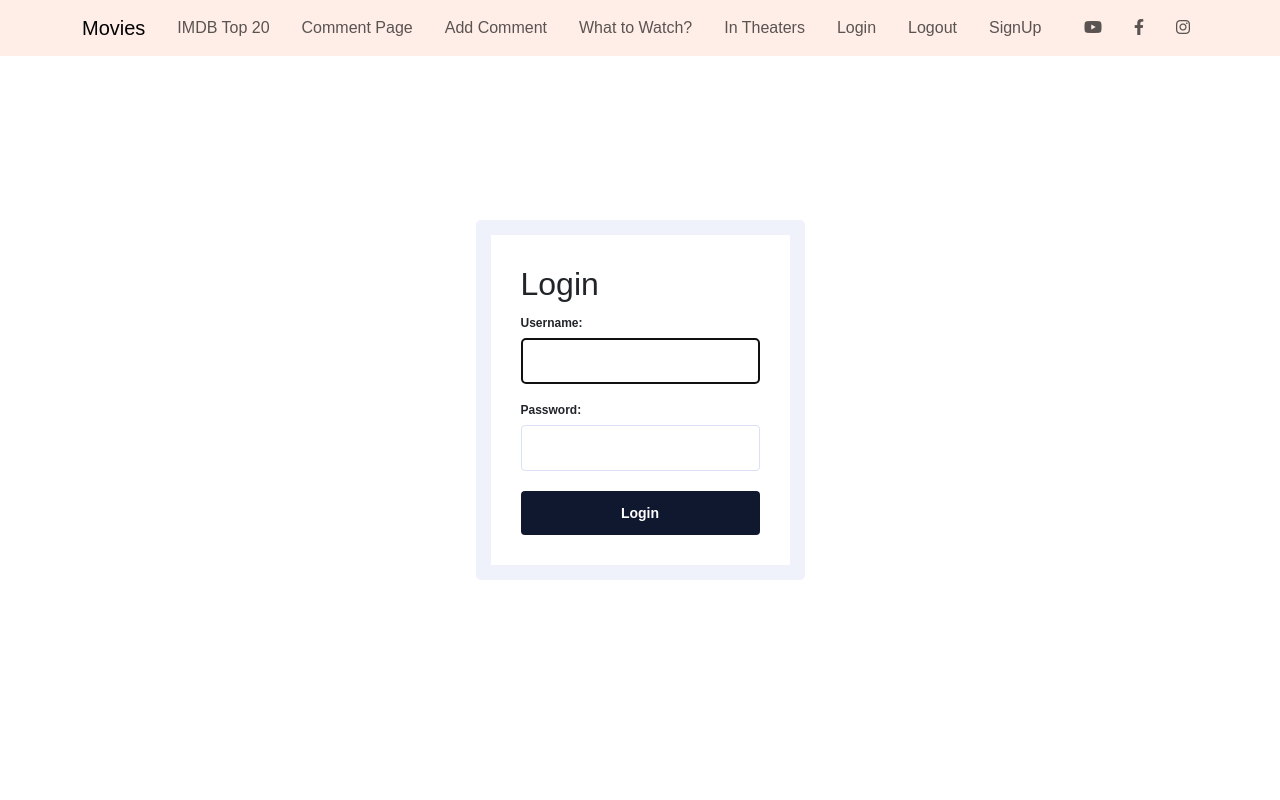
After one commit to YalcinBoraDincer/DjangoMovieApp, a Django app: page /login/ in a window 1280 px wide. The commit adds this page. Run offline with Django 5.2, Linux system fonts and the light colour scheme.

Commit message:
version 4 login sign up log out eklendi

```diff
--- a/movieapp/movieapp/settings.py
+++ b/movieapp/movieapp/settings.py
@@ -127,3 +127,6 @@ STATICFILES_DIRS = [
 # https://docs.djangoproject.com/en/5.0/ref/settings/#default-auto-field
 
 DEFAULT_AUTO_FIELD = 'django.db.models.BigAutoField'
+
+LOGIN_URL = ""
+LOGIN_REDIRECT_URL = "/mywebsite/comentpage/"
--- a/movieapp/movieapp/urls.py
+++ b/movieapp/movieapp/urls.py
@@ -19,5 +19,8 @@ from django.urls import path,include
 
 urlpatterns = [
     path('admin/', admin.site.urls),
-    path('mywebsite/',include('mywebsite.urls'))
+    path('mywebsite/',include('mywebsite.urls')),
+    path('',include('django.contrib.auth.urls')),
+
+
 ]
--- a/movieapp/mywebsite/urls.py
+++ b/movieapp/mywebsite/urls.py
@@ -1,5 +1,6 @@
 from django.urls import path
 from.import views
+
 app_name = 'mywebsite'
 
 urlpatterns = [
@@ -8,6 +9,10 @@ urlpatterns = [
     path('comentpage/',views.commentpage,name='commentpage'),#bora.com/mywebsite/commentpage
     path('intheaters/',views.intheaters,name='intheaters'),#bora.com/mywebsite/intheaters
     path('addcomment/',views.addcomment,name='addcomment'),#bora.com/mywebsite/addcomment
+    path('signup/',views.signUpView.as_view(),name="signup"),
+
+
+
 
 
 
--- a/movieapp/templates/base.html
+++ b/movieapp/templates/base.html
@@ -8,7 +8,8 @@
     <link rel="stylesheet" href="https://cdnjs.cloudflare.com/ajax/libs/font-awesome/6.0.0/css/all.min.css">
     <link rel="stylesheet" href="basestyle.css">
     <style>
-        /* Radiobuttonları gizleme ve yıldızları gösterme */
+
+
       .rating {
           direction: rtl;
           unicode-bidi: bidi-override;
@@ -58,6 +59,22 @@
               <li class="nav-item">
                 <a class="nav-link px-3" href="{% url 'mywebsite:intheaters' %}">In Theaters</a>
               </li>
+              <li class="nav-item">
+                <a class="nav-link px-3" href="{% url 'login' %}">Login</a>
+              </li>
+              <li class="nav-item">
+                <form method="POST" action="{% url 'logout' %}">
+                    {% csrf_token %}
+                    <input type="hidden" name="next" value="{% url 'mywebsite:imdbtops' %}">
+                    <button type="submit" class="nav-link px-3" style="background: none; border: none; padding: 3; cursor: pointer;">Logout</button>
+                </form>
+            </li>
+            <li class="nav-item">
+              <a class="nav-link px-3" href="{% url 'mywebsite:signup' %}">SignUp</a>
+            </li>
+
+
+
             </ul>
 
             <ul class="navbar-nav flex-row">
--- /dev/null
+++ b/movieapp/templates/registration/home.html
@@ -0,0 +1,3 @@
+{% extends "base.html" %}
+{% block content %}
+{% endblock content %}
--- /dev/null
+++ b/movieapp/templates/registration/login.html
@@ -0,0 +1,99 @@
+{% extends "base.html" %}
+
+{% block content %}
+
+<style>
+    * {
+        padding: 0;
+        margin: 0;
+        box-sizing: border-box;
+        font-family: 'Mulish', sans-serif;
+        transition: 0.3s all ease-in-out;
+    }
+    body {
+        display: flex;
+        justify-content: center;
+        align-items: center;
+        height: 100vh;
+        background-color: #fff;
+    }
+    .shadow-wrap {
+        border-radius: 5px;
+        padding: 15px;
+        background-color: #F0F2FB;
+    }
+    .form-wrap {
+        background-color: #fff;
+        padding: 30px;
+        max-width: 400px; /* Limit the width of the form */
+        width: 100%;
+    }
+    .form-wrap form * {
+        display: block;
+        width: 100%;
+    }
+    .form-wrap form label {
+        margin-bottom: 4px;
+        font-size: 12px;
+        font-weight: 700;
+        line-height: 22px;
+    }
+    .form-wrap form input {
+        padding: 10px 15px;
+        border-radius: 4px;
+        border: 1px solid #DAE1F5;
+        background: #FFF;
+        color: #545D7A;
+    }
+    #id_username, #id_password {
+        margin-bottom: 15px;
+    }
+    .form-wrap button {
+        border-radius: 4px;
+        background: #10182F;
+        color: #FFF;
+        cursor: pointer;
+        text-align: center;
+        font-size: 14px;
+        padding: 10px 50px;
+        font-weight: 700;
+        border: 1px solid transparent;
+        margin-top: 20px;
+        line-height: 22px;
+    }
+    .form-wrap button:hover {
+        background-color: #fff;
+        color: #10182F;
+        border-color: #10182F;
+    }
+    .error-message {
+        color: red;
+        margin-bottom: 15px;
+        text-align: center;
+    }
+</style>
+
+<div class="shadow-wrap">
+    <div class="form-wrap">
+        {% if user.is_authenticated %}
+            <h2>Welcome {{ user.username }}</h2>
+        {% else %}
+            <h2>Login</h2>
+            {% if form.errors %}
+                <p class="error-message">Your username and password did not match. Please try again.</p>
+            {% endif %}
+            <form method="POST" action="{% url 'login' %}">
+                {% csrf_token %}
+                {% for field in form %}
+                <div class="form-group">
+                    {{ field.label_tag }}
+                    {{ field }}
+                </div>
+                {% endfor %}
+                <button type="submit">Login</button>
+            </form>
+        {% endif %}
+    </div>
+</div>
+
+{% endblock %}
```
Also changed, not shown: movieapp/mywebsite/views.py (+14 -1 lines), movieapp/static/mywebsite/style.css (added, +90 -0 lines), movieapp/templates/basestyle.css (+19 -0 lines), movieapp/templates/registration/signup.html (added, +100 -0 lines), movieapp/db.sqlite3, movieapp/mywebsite/forms.py (added), movieapp/templates/registration/signupLogin.html (deleted). Lines whose indentation alone changed are shown as unchanged.
